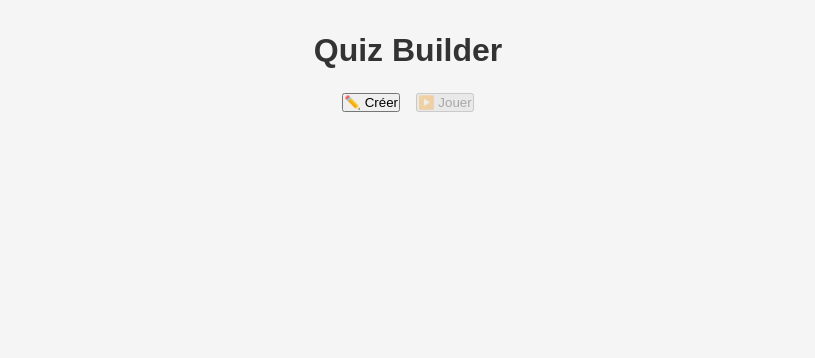
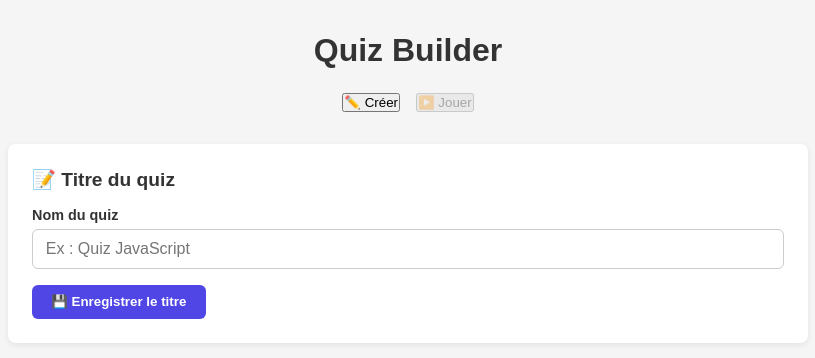
Before and after one commit to MedRaid1996/Quiz-Builder, a React (Vite) app: page / in a window 1280 px wide. Shown: the top 358 px of the page, without its empty margins (232-1047 px from the left). Built offline with nearby package versions, Linux system fonts and the light colour scheme.

Commit message:
ajout du composant QuizForm avec messages d'erreur et de succès

```diff
--- a/src/components/QuizForm.jsx
+++ b/src/components/QuizForm.jsx
@@ -1,3 +1,126 @@
-// src/components/QuizForm.jsx
-function QuizForm() { return null }
+import { useRef, useState } from 'react'
+
+// Composant formulaire pour saisir le titre du quiz
+// Utilise un formulaire NON CONTRÔLÉ avec useRef
+// Props : quizTitle (titre actuel), setQuizTitle (fonction de mise à jour)
+function QuizForm({ quizTitle, setQuizTitle }) {
+
+    // useRef pour accéder à la valeur du champ sans contrôler le state
+    const titleRef = useRef(null)
+
+    // State pour gérer le message de retour (erreur ou succès)
+    // { type: 'erreur' | 'succes', message: string } ou null
+    const [feedback, setFeedback] = useState(null)
+
+    // Fonction appelée à la soumission du formulaire
+    const handleSubmit = (e) => {
+        e.preventDefault() // empêche le rechargement de la page
+
+        const valeur = titleRef.current.value.trim()
+
+        // Validation : le titre ne doit pas être vide
+        if (valeur === '') {
+            // On affiche l'erreur et on efface tout message de succès
+            setFeedback({ type: 'erreur', message: 'Le titre du quiz ne peut pas être vide.' })
+            return
+        }
+
+        // Si valide : on met à jour le titre et on affiche le succès
+        setQuizTitle(valeur)
+        setFeedback({ type: 'succes', message: `Titre enregistré : "${valeur}"` })
+    }
+
+    return (
+        <div style={styles.container}>
+            <h2 style={styles.titre}>📝 Titre du quiz</h2>
+
+            <form onSubmit={handleSubmit} style={styles.form}>
+
+                <div style={styles.groupe}>
+                    <label htmlFor="titre" style={styles.label}>
+                        Nom du quiz
+                    </label>
+
+                    {/* Champ non contrôlé : ref au lieu de value + onChange */}
+                    <input
+                        id="titre"
+                        type="text"
+                        ref={titleRef}
+                        defaultValue={quizTitle}
+                        placeholder="Ex : Quiz JavaScript"
+                        style={styles.input}
+                    />
+
+                    {/* Affiche UNE SEULE zone de message selon le type */}
+                    {feedback !== null && (
+                        <span style={feedback.type === 'erreur' ? styles.erreur : styles.succes}>
+                            {feedback.type === 'erreur' ? '❌' : '✅'} {feedback.message}
+                        </span>
+                    )}
+                </div>
+
+                <button type="submit" style={styles.bouton}>
+                    💾 Enregistrer le titre
+                </button>
+
+            </form>
+
+        </div>
+    )
+}
+
+// Styles inline du composant
+const styles = {
+    container: {
+        backgroundColor: '#fff',
+        padding: '1.5rem',
+        borderRadius: '8px',
+        marginBottom: '1.5rem',
+        boxShadow: '0 2px 6px rgba(0,0,0,0.08)',
+    },
+    titre: {
+        marginBottom: '1rem',
+        fontSize: '1.2rem',
+    },
+    form: {
+        display: 'flex',
+        flexDirection: 'column',
+        gap: '1rem',
+    },
+    groupe: {
+        display: 'flex',
+        flexDirection: 'column',
+        gap: '0.4rem',
+    },
+    label: {
+        fontWeight: 'bold',
+        fontSize: '0.9rem',
+    },
+    input: {
+        padding: '0.6rem 0.8rem',
+        borderRadius: '6px',
+        border: '1px solid #ccc',
+        fontSize: '1rem',
+        outline: 'none',
+    },
+    erreur: {
+        color: 'red',
+        fontSize: '0.85rem',
+    },
+    succes: {
+        color: '#16a34a',
+        fontSize: '0.85rem',
+    },
+    bouton: {
+        padding: '0.6rem 1.2rem',
+        backgroundColor: '#4f46e5',
+        color: '#fff',
+        border: 'none',
+        borderRadius: '6px',
+        cursor: 'pointer',
+        fontWeight: 'bold',
+        alignSelf: 'flex-start',
+    },
+}
+
 export default QuizForm
```
